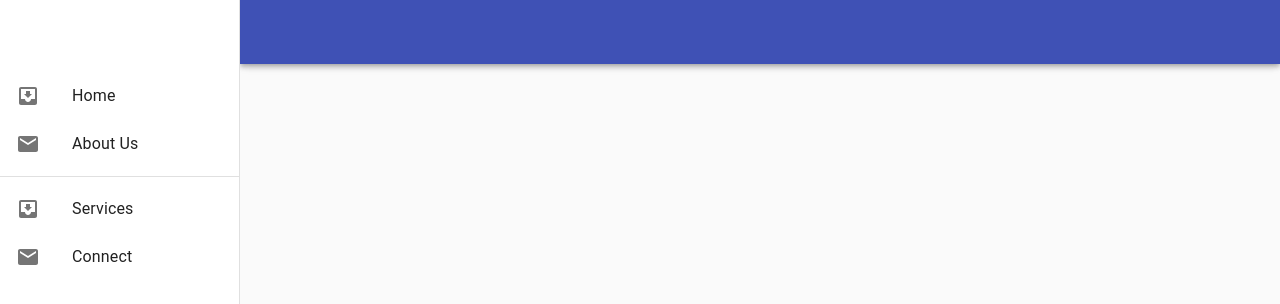
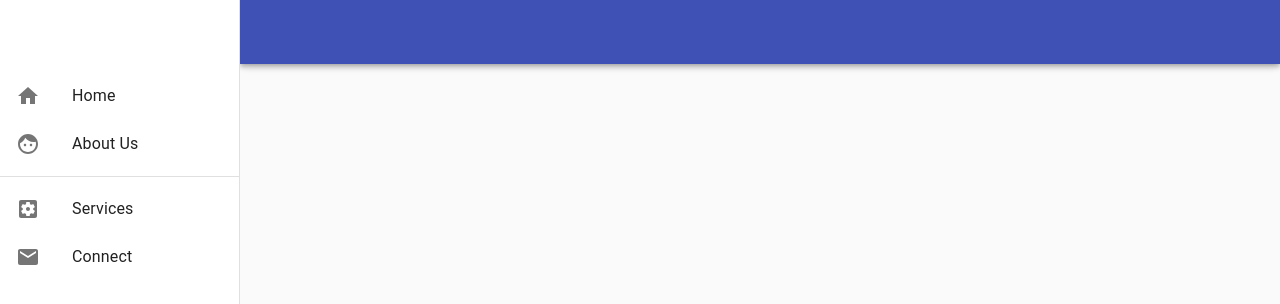
Before and after one commit to TechOn-Innovations/techOnWebsite, a React (Create React App) app in the folder techon/: page / in a window 1280 px wide. Shown: the top 304 px of the page. Built offline with nearby package versions, Linux system fonts and the light colour scheme.

Commit message:
changed icons on navbar

```diff
--- a/techon/src/Components/Regions/Navigation/Navigation.js
+++ b/techon/src/Components/Regions/Navigation/Navigation.js
@@ -12,6 +12,9 @@ import ListItem from '@material-ui/core/ListItem';
 import ListItemIcon from '@material-ui/core/ListItemIcon';
 import ListItemText from '@material-ui/core/ListItemText';
 import MailIcon from '@material-ui/icons/Mail';
+import SettingsApplicationsIcon from '@material-ui/icons/SettingsApplications';
+import FaceIcon from '@material-ui/icons/Face';
+import HomeIcon from '@material-ui/icons/Home';
 import MenuIcon from '@material-ui/icons/Menu';
 import Toolbar from '@material-ui/core/Toolbar';
 import Typography from '@material-ui/core/Typography';
@@ -67,7 +70,7 @@ function NavigationBar(props) {
       <List>
         {['Home', 'About Us'].map((text, index) => (
           <ListItem button key={text}>
-            <ListItemIcon>{index % 2 === 0 ? <InboxIcon /> : <MailIcon />}</ListItemIcon>
+            <ListItemIcon>{index % 2 === 0 ? <HomeIcon /> : <FaceIcon />}</ListItemIcon>
             <ListItemText primary={text} />
           </ListItem>
         ))}
@@ -76,7 +79,7 @@ function NavigationBar(props) {
       <List>
         {['Services', 'Connect'].map((text, index) => (
           <ListItem button key={text}>
-            <ListItemIcon>{index % 2 === 0 ? <InboxIcon /> : <MailIcon />}</ListItemIcon>
+            <ListItemIcon>{index % 2 === 0 ? <SettingsApplicationsIcon  /> : <MailIcon />}</ListItemIcon>
             <ListItemText primary={text} />
           </ListItem>
         ))}
```
